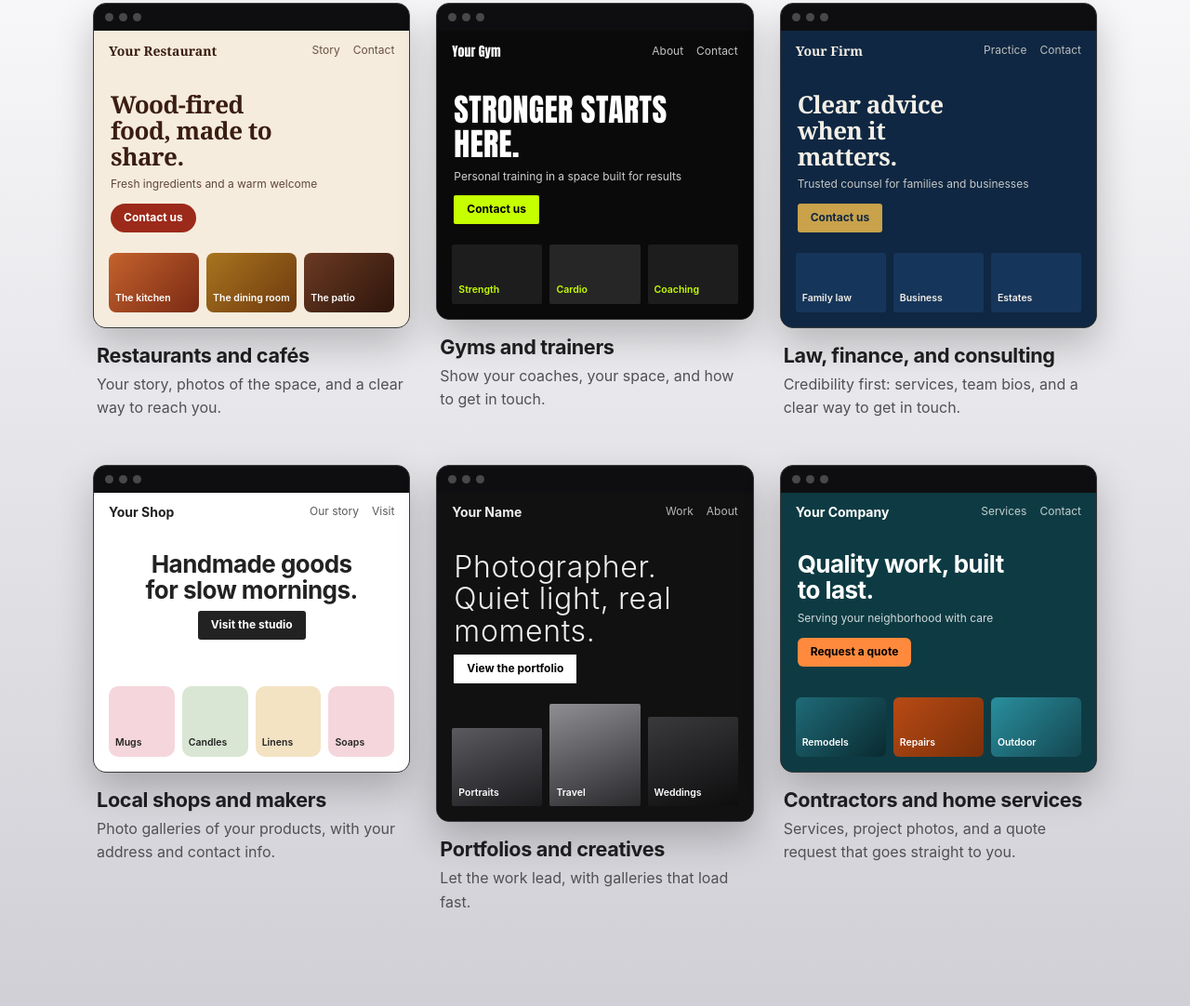
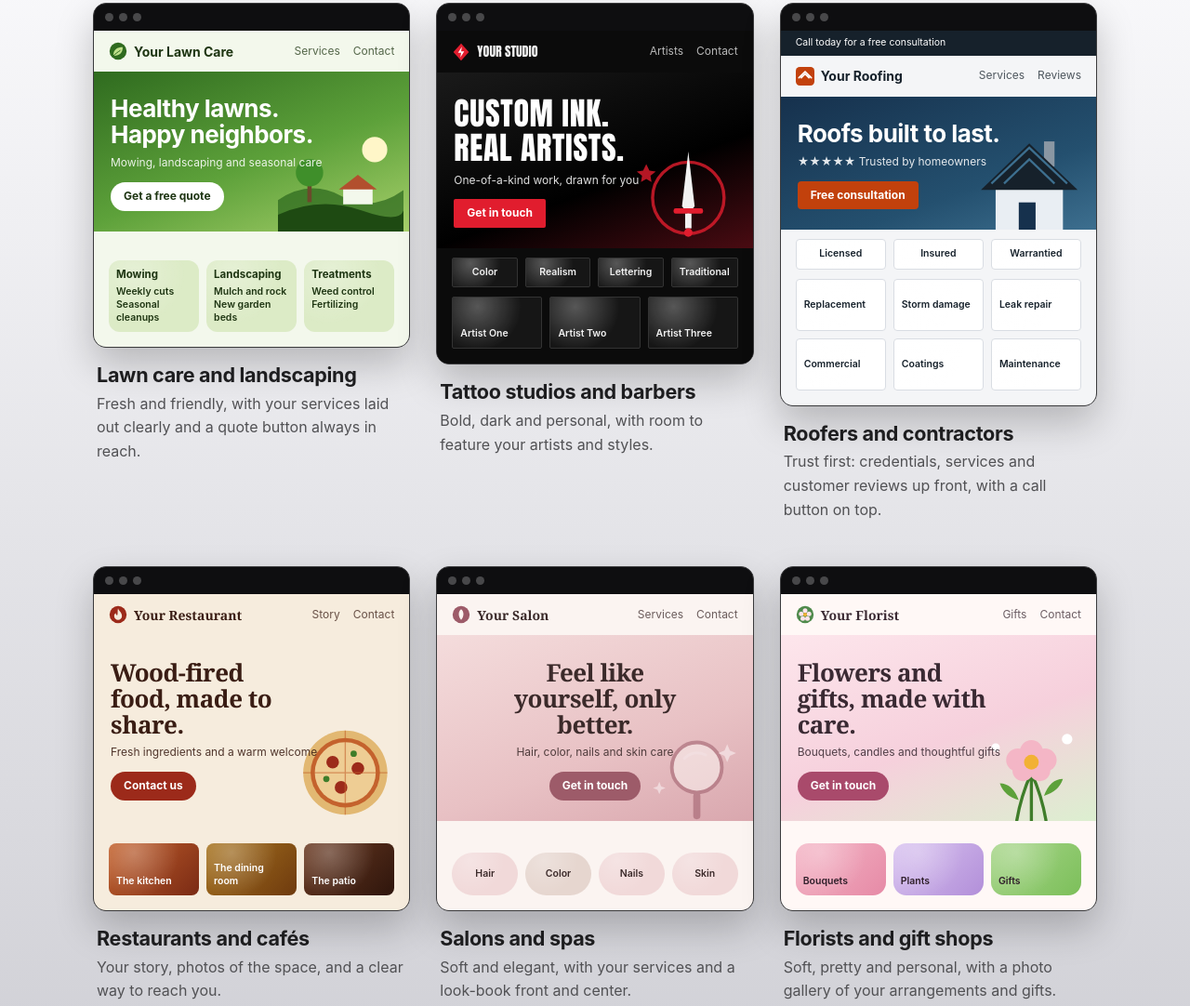
Before and after one commit to cleanframedesign/cleanframedesign, a plain HTML site: page examples.html in a window 1280 px wide. Shown: the part 831-1913 px from the top of the page at 93% size. Drawn offline with Linux system fonts and the light colour scheme.

Commit message:
improved examples

```diff
--- a/examples.html
+++ b/examples.html
@@ -4,12 +4,12 @@
 <meta charset="utf-8">
 <meta name="viewport" content="width=device-width, initial-scale=1, viewport-fit=cover">
 <title>Sample Website Designs | Cleanframe Design</title>
-<meta name="description" content="See the kinds of custom websites Cleanframe Design builds: restaurants, gyms, law firms, local shops, photographers and contractors.">
+<meta name="description" content="See the kinds of custom websites Cleanframe Design builds: lawn care, tattoo studios, roofers, restaurants, salons and florists.">
 <meta name="theme-color" content="#000000">
 <meta name="color-scheme" content="light dark">
 <meta property="og:type" content="website">
 <meta property="og:title" content="Sample Website Designs | Cleanframe Design">
-<meta property="og:description" content="Examples of custom website styles for restaurants, gyms, law firms, shops, photographers and contractors.">
+<meta property="og:description" content="Examples of custom website styles for lawn care, tattoo studios, roofers, restaurants, salons and florists.">
 <link rel="canonical" href="https://www.cleanframedesign.com/examples.html">
 <link rel="icon" href="favicon.svg" type="image/svg+xml">
 <style>
@@ -66,33 +66,40 @@ figcaption p{color:var(--muted);font-size:1rem}
 .site{border-radius:14px;overflow:hidden;background:#0e0e10;border:1px solid #3a3a3c;box-shadow:0 18px 40px rgba(0,0,0,.22)}
 .bar{display:flex;gap:6px;padding:10px 12px}
 .bar i{width:9px;height:9px;border-radius:50%;background:#48484a}
-.scr{background:var(--bg);color:var(--fg);font:12px/1.4 var(--bf,-apple-system,"Segoe UI",Roboto,Arial,sans-serif);min-height:300px;display:flex;flex-direction:column}
+.scr{background:var(--bg);color:var(--fg);font:12px/1.4 -apple-system,"Segoe UI",Roboto,Arial,sans-serif;min-height:340px;display:flex;flex-direction:column}
+.tb{background:#16212b;color:#fff;padding:6px 16px;font-size:10.5px}
 .nv{display:flex;align-items:center;gap:14px;padding:12px 16px}
-.nv b{margin-right:auto;font:700 14px var(--hf)}
+.nv b{margin-right:auto;font:700 14px var(--hf);display:flex;align-items:center;gap:7px}
+.lg{width:20px;height:20px;flex:none}
 .nv span{opacity:.75}
-.hr{padding:22px 18px 16px}
+.hr{padding:26px 18px 22px;background:var(--hero,none);color:var(--hc,inherit);position:relative;overflow:hidden}
+.hr>*:not(.art){position:relative;z-index:1}
+.art{position:absolute;right:6px;bottom:0;width:40%;max-width:180px;height:auto}
+.salon .art{opacity:.55;width:34%}
 .hr h3{font:700 clamp(20px,3.2vw,26px)/1.08 var(--hf);letter-spacing:-.02em;max-width:14ch;margin-bottom:8px}
-.hr p{opacity:.8;margin-bottom:12px}
+.hr p{opacity:.88;margin-bottom:12px}
 .hr u{display:inline-block;text-decoration:none;background:var(--ac);color:var(--bt,#fff);font-weight:700;padding:7px 14px;border-radius:var(--r,999px)}
-.t{display:grid;grid-template-columns:repeat(3,1fr);gap:8px;padding:6px 16px 16px;margin-top:auto}
-.t i{display:grid;place-items:end start;min-height:64px;padding:7px;border-radius:var(--r2,8px);font-style:normal;font-size:10.5px;font-weight:600;color:var(--tf,#fff);background:var(--t1)}
-.t i:nth-child(2){background:var(--t2)}.t i:nth-child(3){background:var(--t3)}
+.t{display:grid;grid-template-columns:repeat(3,1fr);gap:8px;padding:10px 16px 0}
+.t:last-child{margin-top:auto;padding-bottom:16px}
+.t i{display:flex;flex-direction:column;justify-content:flex-end;min-height:56px;padding:8px;border-radius:var(--r2,8px);font-style:normal;font-size:10.5px;font-weight:600;line-height:1.35;color:var(--tf,#fff);--sh:radial-gradient(circle at 28% 18%,rgba(255,255,255,.28),transparent 58%);background:var(--sh),var(--t1)}
+.t i:nth-child(2){background:var(--sh),var(--t2)}.t i:nth-child(3){background:var(--sh),var(--t3)}
+.t i b{font-size:11.5px;margin-bottom:3px}
 .t.four{grid-template-columns:repeat(4,1fr)}
+.t.chip i{min-height:32px;justify-content:center;text-align:center}
 
+.lawn{--bg:#f3f8ec;--fg:#1e3512;--ac:#2f6b1f;--hf:-apple-system,"Segoe UI",Roboto,Arial,sans-serif;--hero:linear-gradient(160deg,#2f6b1f,#5da13a 55%,#a6cf6a);--hc:#fff;--t1:#dcebc6;--t2:#dcebc6;--t3:#dcebc6;--tf:#1e3512;--r2:12px}
+.lawn .t i{justify-content:flex-start;min-height:76px}
+.lawn .hr u{background:#fff;color:#1e3512}
+.ink{--bg:#0b0b0b;--fg:#f2f2f2;--ac:#e11d2e;--r:2px;--r2:2px;--hf:Impact,"Arial Narrow",sans-serif;--hero:linear-gradient(160deg,#1a1a1a,#000 60%,#4a0b12);--hc:#fff;--t1:#161616;--t2:#161616;--t3:#161616;--tf:#f2f2f2}
+.ink .hr h3{text-transform:uppercase;font-weight:400;font-size:clamp(26px,4vw,34px);letter-spacing:.02em}
+.ink .t i{border:1px solid #333}
+.roof{--bg:#f4f5f7;--fg:#16212b;--ac:#c2410c;--r:4px;--r2:4px;--hf:-apple-system,"Segoe UI",Roboto,Arial,sans-serif;--hero:linear-gradient(160deg,#16314d,#24506f 65%,#3d6f8f);--hc:#fff;--t1:#fff;--t2:#fff;--t3:#fff;--tf:#16212b}
+.roof .t i{border:1px solid #d9dde3;justify-content:center}
 .rest{--bg:#f6ecdd;--fg:#3a1d14;--ac:#9c2a1a;--hf:Georgia,"Times New Roman",serif;--t1:linear-gradient(135deg,#c4622d,#7a2a14);--t2:linear-gradient(135deg,#a8741f,#6e3a0e);--t3:linear-gradient(135deg,#6b3a22,#2e150c)}
-.fit{--bg:#0a0a0a;--fg:#fff;--ac:#c6ff00;--bt:#000;--r:2px;--r2:2px;--hf:Impact,"Arial Narrow",sans-serif;--t1:#1d1d1d;--t2:#262626;--t3:#1d1d1d;--tf:#c6ff00}
-.fit .hr h3{text-transform:uppercase;font-weight:400;font-size:clamp(26px,4vw,34px);letter-spacing:.01em}
-.law{--bg:#0f2742;--fg:#f3efe6;--ac:#c9a24b;--bt:#0f2742;--r:3px;--r2:3px;--hf:Georgia,"Times New Roman",serif;--t1:#16355a;--t2:#16355a;--t3:#16355a;--tf:#f3efe6}
-.shop{--bg:#fff;--fg:#222;--ac:#222;--r:3px;--r2:10px;--hf:-apple-system,"Segoe UI",Roboto,Arial,sans-serif;--t1:#f5d6dc;--t2:#d9e6d3;--t3:#f3e3c3;--tf:#222}
-.shop .hr{text-align:center}.shop .hr h3{margin-inline:auto}
-.shop .t i{min-height:76px}
-.photo{--bg:#111;--fg:#eee;--ac:#fff;--bt:#000;--r:0px;--r2:2px;--hf:-apple-system,"Segoe UI",Roboto,Arial,sans-serif}
-.photo .hr h3{font-weight:300;font-size:clamp(24px,4vw,32px);letter-spacing:.02em}
-.photo .t{align-items:end}
-.photo .t i{background:linear-gradient(160deg,#5a5a5f,#1c1c1f)}
-.photo .t i:nth-child(2){min-height:110px;background:linear-gradient(160deg,#8e8e93,#2a2a2d)}
-.photo .t i:nth-child(1){min-height:84px}.photo .t i:nth-child(3){min-height:96px;background:linear-gradient(160deg,#3a3a3d,#0d0d0e)}
-.home{--bg:#0e3b43;--fg:#fff;--ac:#ff8a3d;--bt:#000;--r:6px;--r2:6px;--hf:-apple-system,"Segoe UI",Roboto,Arial,sans-serif;--t1:linear-gradient(135deg,#1f6b78,#0a2a30);--t2:linear-gradient(135deg,#b84a14,#7a300a);--t3:linear-gradient(135deg,#2a8f9e,#134650)}
+.salon{--bg:#fbf4f1;--fg:#3b2a2a;--ac:#9d5b69;--hf:Georgia,"Times New Roman",serif;--hero:linear-gradient(160deg,#f4dcdc,#e8c1c4 60%,#d9a7ae);--hc:#3b2a2a;--t1:#f1d9d9;--t2:#e6d6cf;--t3:#f1d9d9;--tf:#3b2a2a;--r2:40px}
+.salon .hr{text-align:center}.salon .hr h3{margin-inline:auto}
+.salon .t i{justify-content:center;text-align:center;min-height:46px}
+.bloom{--bg:#fff8f6;--fg:#3a2a33;--ac:#a94a6b;--r2:14px;--hf:Georgia,"Times New Roman",serif;--hero:linear-gradient(160deg,#fde6ec,#f6d0dc 55%,#dcefd0);--hc:#3a2a33;--t1:linear-gradient(135deg,#f4b6c6,#e68aa6);--t2:linear-gradient(135deg,#d9c3f0,#b28fd9);--t3:linear-gradient(135deg,#a8d68a,#7cbf5a);--tf:#2f1f2a}
 
 .cta{background:linear-gradient(180deg,#000,#2b2b2f);color:#f5f5f7;text-align:center;padding:clamp(64px,10vw,120px) 0}
 .cta h2{font-size:clamp(2rem,5vw,3.5rem);max-width:16ch;margin:0 auto}
@@ -134,11 +141,50 @@ footer a{color:#a1a1a6}
     <div class="wrap grid">
 
       <figure>
-        <div class="site" role="img" aria-label="Sample restaurant website with a warm serif headline and food photo tiles">
+        <div class="site" role="img" aria-label="Sample lawn care website in fresh green with a lawn-colored banner and three service cards">
+          <div class="bar"><i></i><i></i><i></i></div>
+          <div class="scr lawn" aria-hidden="true">
+            <div class="nv"><b><svg class='lg' viewBox='0 0 24 24'><circle cx='12' cy='12' r='11' fill='#2f6b1f'/><path d='M6 17c0-7 5-10 12-10 0 7-4 11-11 11z' fill='#bfe08a'/><path d='M6 18c3-3 6-5 9-7' stroke='#2f6b1f' stroke-width='1.2' fill='none'/></svg>Your Lawn Care</b><span>Services</span><span>Contact</span></div>
+            <div class="hr"><svg class='art' viewBox='0 0 120 100'><circle cx='92' cy='22' r='12' fill='#fff6c8'/><path d='M0 70Q30 50 60 66T120 60V100H0Z' fill='#2f6b1f' opacity='.75'/><path d='M0 84Q40 66 80 80T120 76V100H0Z' fill='#1e4a12'/><rect x='28' y='50' width='4' height='22' fill='#6b4a2b'/><circle cx='30' cy='44' r='13' fill='#3f8f2a'/><path d='M62 74v-16l14-10 14 10v16z' fill='#f3f8ec'/><path d='M58 60l18-14 18 14z' fill='#b24f2e'/></svg><h3>Healthy lawns. Happy neighbors.</h3><p>Mowing, landscaping and seasonal care</p><u>Get a free quote</u></div>
+            <div class="t"><i><b>Mowing</b>Weekly cuts<br>Seasonal cleanups</i><i><b>Landscaping</b>Mulch and rock<br>New garden beds</i><i><b>Treatments</b>Weed control<br>Fertilizing</i></div>
+          </div>
+        </div>
+        <figcaption><h2>Lawn care and landscaping</h2><p>Fresh and friendly, with your services laid out clearly and a quote button always in reach.</p></figcaption>
+      </figure>
+
+      <figure>
+        <div class="site" role="img" aria-label="Sample tattoo studio website in black and red with bold type, style tags and an artist row">
+          <div class="bar"><i></i><i></i><i></i></div>
+          <div class="scr ink" aria-hidden="true">
+            <div class="nv"><b><svg class='lg' viewBox='0 0 24 24'><path d='M12 1l10 11-10 11L2 12z' fill='#e11d2e'/><path d='M13 5l-5 8h4l-1 6 5-8h-4z' fill='#fff'/></svg>YOUR STUDIO</b><span>Artists</span><span>Contact</span></div>
+            <div class="hr"><svg class='art' viewBox='0 0 120 100'><circle cx='64' cy='52' r='34' fill='none' stroke='#e11d2e' stroke-width='3' opacity='.8'/><path d='M64 8l6 52-6 8-6-8z' fill='#f2f2f2'/><rect x='50' y='62' width='28' height='5' rx='2' fill='#e11d2e'/><rect x='61' y='67' width='6' height='14' fill='#f2f2f2'/><circle cx='64' cy='85' r='4' fill='#e11d2e'/><path d='M24 20l3 6 6 1-5 4 1 6-5-3-5 3 1-6-5-4 6-1z' fill='#e11d2e' opacity='.8'/></svg><h3>Custom ink. Real artists.</h3><p>One-of-a-kind work, drawn for you</p><u>Get in touch</u></div>
+            <div class="t four chip"><i>Color</i><i>Realism</i><i>Lettering</i><i>Traditional</i></div>
+            <div class="t"><i>Artist One</i><i>Artist Two</i><i>Artist Three</i></div>
+          </div>
+        </div>
+        <figcaption><h2>Tattoo studios and barbers</h2><p>Bold, dark and personal, with room to feature your artists and styles.</p></figcaption>
+      </figure>
+
+      <figure>
+        <div class="site" role="img" aria-label="Sample roofing website with a contact bar, a blue hero, credential badges and six service tiles">
+          <div class="bar"><i></i><i></i><i></i></div>
+          <div class="scr roof" aria-hidden="true">
+            <div class="tb">Call today for a free consultation</div>
+            <div class="nv"><b><svg class='lg' viewBox='0 0 24 24'><rect width='24' height='24' rx='5' fill='#c2410c'/><path d='M4 14L12 6l8 8M7 14l5-5 5 5' stroke='#fff' stroke-width='2' fill='none' stroke-linecap='round' stroke-linejoin='round'/></svg>Your Roofing</b><span>Services</span><span>Reviews</span></div>
+            <div class="hr"><svg class='art' viewBox='0 0 120 100'><rect x='30' y='58' width='64' height='42' fill='#e9eef3'/><rect x='52' y='74' width='16' height='26' fill='#16314d'/><rect x='76' y='16' width='10' height='24' fill='#8a97a3'/><path d='M16 62L62 18l46 44z' fill='#16212b'/><path d='M26 56l36-34 36 34M38 56l24-23 24 23' stroke='#3d6f8f' stroke-width='2' fill='none'/></svg><h3>Roofs built to last.</h3><p>★★★★★ Trusted by homeowners</p><u>Free consultation</u></div>
+            <div class="t chip"><i>Licensed</i><i>Insured</i><i>Warrantied</i></div>
+            <div class="t"><i>Replacement</i><i>Storm damage</i><i>Leak repair</i><i>Commercial</i><i>Coatings</i><i>Maintenance</i></div>
+          </div>
+        </div>
+        <figcaption><h2>Roofers and contractors</h2><p>Trust first: credentials, services and customer reviews up front, with a call button on top.</p></figcaption>
+      </figure>
+
+      <figure>
+        <div class="site" role="img" aria-label="Sample restaurant website with a warm serif headline and photo tiles of the space">
           <div class="bar"><i></i><i></i><i></i></div>
           <div class="scr rest" aria-hidden="true">
-            <div class="nv"><b>Your Restaurant</b><span>Story</span><span>Contact</span></div>
-            <div class="hr"><h3>Wood-fired food, made to share.</h3><p>Fresh ingredients and a warm welcome</p><u>Contact us</u></div>
+            <div class="nv"><b><svg class='lg' viewBox='0 0 24 24'><circle cx='12' cy='12' r='11' fill='#9c2a1a'/><path d='M12 4c1 4 5 5 5 10a5 5 0 0 1-10 0c0-2 1-3 2-4 0 2 1 3 2 3 1-3 0-6 1-9z' fill='#f6ecdd'/></svg>Your Restaurant</b><span>Story</span><span>Contact</span></div>
+            <div class="hr"><svg class='art' viewBox='0 0 120 100'><circle cx='64' cy='54' r='40' fill='#e2b872'/><circle cx='64' cy='54' r='33' fill='#c4622d'/><circle cx='64' cy='54' r='29' fill='#f3d9a0' opacity='.9'/><circle cx='52' cy='44' r='6' fill='#9c2a1a'/><circle cx='76' cy='50' r='6' fill='#9c2a1a'/><circle cx='60' cy='68' r='6' fill='#9c2a1a'/><circle cx='72' cy='36' r='3' fill='#3f7d2a'/><circle cx='46' cy='60' r='3' fill='#3f7d2a'/><path d='M64 14v80M24 54h80' stroke='#c4622d' stroke-width='1.2' opacity='.6'/></svg><h3>Wood-fired food, made to share.</h3><p>Fresh ingredients and a warm welcome</p><u>Contact us</u></div>
             <div class="t"><i>The kitchen</i><i>The dining room</i><i>The patio</i></div>
           </div>
         </div>
@@ -146,63 +192,27 @@ footer a{color:#a1a1a6}
       </figure>
 
       <figure>
-        <div class="site" role="img" aria-label="Sample fitness website with bold condensed type on black with lime accents">
+        <div class="site" role="img" aria-label="Sample salon website in soft blush tones with a serif headline and rounded service tiles">
           <div class="bar"><i></i><i></i><i></i></div>
-          <div class="scr fit" aria-hidden="true">
-            <div class="nv"><b>Your Gym</b><span>About</span><span>Contact</span></div>
-            <div class="hr"><h3>Stronger starts here.</h3><p>Personal training in a space built for results</p><u>Contact us</u></div>
-            <div class="t"><i>Strength</i><i>Cardio</i><i>Coaching</i></div>
+          <div class="scr salon" aria-hidden="true">
+            <div class="nv"><b><svg class='lg' viewBox='0 0 24 24'><circle cx='12' cy='12' r='11' fill='#9d5b69'/><path d='M12 5c4 3 4 9 0 14-4-5-4-11 0-14z' fill='#fbf4f1'/></svg>Your Salon</b><span>Services</span><span>Contact</span></div>
+            <div class="hr"><svg class='art' viewBox='0 0 120 100'><circle cx='64' cy='40' r='28' fill='#fbf4f1' stroke='#9d5b69' stroke-width='4'/><path d='M50 30q10-10 24-4' stroke='#fff' stroke-width='3' fill='none' stroke-linecap='round' opacity='.8'/><rect x='60' y='68' width='8' height='30' rx='4' fill='#9d5b69'/><path d='M98 14l3 7 7 3-7 3-3 7-3-7-7-3 7-3zM22 56l2 5 5 2-5 2-2 5-2-5-5-2 5-2z' fill='#fff' opacity='.85'/></svg><h3>Feel like yourself, only better.</h3><p>Hair, color, nails and skin care</p><u>Get in touch</u></div>
+            <div class="t four"><i>Hair</i><i>Color</i><i>Nails</i><i>Skin</i></div>
           </div>
         </div>
-        <figcaption><h2>Gyms and trainers</h2><p>Show your coaches, your space, and how to get in touch.</p></figcaption>
+        <figcaption><h2>Salons and spas</h2><p>Soft and elegant, with your services and a look-book front and center.</p></figcaption>
       </figure>
 
       <figure>
-        <div class="site" role="img" aria-label="Sample law firm website in navy and gold with a serif headline">
+        <div class="site" role="img" aria-label="Sample florist and gift shop website in soft pink and green with a flower illustration and bouquet tiles">
           <div class="bar"><i></i><i></i><i></i></div>
-          <div class="scr law" aria-hidden="true">
-            <div class="nv"><b>Your Firm</b><span>Practice</span><span>Contact</span></div>
-            <div class="hr"><h3>Clear advice when it matters.</h3><p>Trusted counsel for families and businesses</p><u>Contact us</u></div>
-            <div class="t"><i>Family law</i><i>Business</i><i>Estates</i></div>
+          <div class="scr bloom" aria-hidden="true">
+            <div class="nv"><b><svg class='lg' viewBox='0 0 24 24'><circle cx='12' cy='12' r='11' fill='#4f8a4b'/><g fill='#fbe3ea'><circle cx='12' cy='7' r='3'/><circle cx='17' cy='11' r='3'/><circle cx='15' cy='17' r='3'/><circle cx='9' cy='17' r='3'/><circle cx='7' cy='11' r='3'/></g><circle cx='12' cy='12' r='2.5' fill='#f2b134'/></svg>Your Florist</b><span>Gifts</span><span>Contact</span></div>
+            <div class="hr"><svg class='art' viewBox='0 0 120 100'><path d='M64 100V54M50 100q4-24 14-46M78 100q-4-24-14-46' stroke='#3f7d2a' stroke-width='3' fill='none'/><path d='M52 80q-14-4-18-16 12 0 18 16zM76 76q14-4 18-16-12 0-18 16z' fill='#5da13a'/><g fill='#f4b6c6'><circle cx='64' cy='34' r='11'/><circle cx='51' cy='42' r='11'/><circle cx='77' cy='42' r='11'/><circle cx='56' cy='52' r='10'/><circle cx='72' cy='52' r='10'/></g><circle cx='64' cy='44' r='7' fill='#f2b134'/><g fill='#fff'><circle cx='30' cy='30' r='4'/><circle cx='98' cy='22' r='5'/></g></svg><h3>Flowers and gifts, made with care.</h3><p>Bouquets, candles and thoughtful gifts</p><u>Get in touch</u></div>
+            <div class="t"><i>Bouquets</i><i>Plants</i><i>Gifts</i></div>
           </div>
         </div>
-        <figcaption><h2>Law, finance, and consulting</h2><p>Credibility first: services, team bios, and a clear way to get in touch.</p></figcaption>
-      </figure>
-
-      <figure>
-        <div class="site" role="img" aria-label="Sample shop website with a clean white layout and pastel product photo tiles">
-          <div class="bar"><i></i><i></i><i></i></div>
-          <div class="scr shop" aria-hidden="true">
-            <div class="nv"><b>Your Shop</b><span>Our story</span><span>Visit</span></div>
-            <div class="hr"><h3>Handmade goods for slow mornings.</h3><u>Visit the studio</u></div>
-            <div class="t four"><i>Mugs</i><i>Candles</i><i>Linens</i><i>Soaps</i></div>
-          </div>
-        </div>
-        <figcaption><h2>Local shops and makers</h2><p>Photo galleries of your products, with your address and contact info.</p></figcaption>
-      </figure>
-
-      <figure>
-        <div class="site" role="img" aria-label="Sample photographer portfolio on black with an uneven image grid">
-          <div class="bar"><i></i><i></i><i></i></div>
-          <div class="scr photo" aria-hidden="true">
-            <div class="nv"><b>Your Name</b><span>Work</span><span>About</span></div>
-            <div class="hr"><h3>Photographer. Quiet light, real moments.</h3><u>View the portfolio</u></div>
-            <div class="t"><i>Portraits</i><i>Travel</i><i>Weddings</i></div>
-          </div>
-        </div>
-        <figcaption><h2>Portfolios and creatives</h2><p>Let the work lead, with galleries that load fast.</p></figcaption>
-      </figure>
-
-      <figure>
-        <div class="site" role="img" aria-label="Sample contractor website in deep teal with orange accents and project photo tiles">
-          <div class="bar"><i></i><i></i><i></i></div>
-          <div class="scr home" aria-hidden="true">
-            <div class="nv"><b>Your Company</b><span>Services</span><span>Contact</span></div>
-            <div class="hr"><h3>Quality work, built to last.</h3><p>Serving your neighborhood with care</p><u>Request a quote</u></div>
-            <div class="t"><i>Remodels</i><i>Repairs</i><i>Outdoor</i></div>
-          </div>
-        </div>
-        <figcaption><h2>Contractors and home services</h2><p>Services, project photos, and a quote request that goes straight to you.</p></figcaption>
+        <figcaption><h2>Florists and gift shops</h2><p>Soft, pretty and personal, with a photo gallery of your arrangements and gifts.</p></figcaption>
       </figure>
 
     </div>
```
